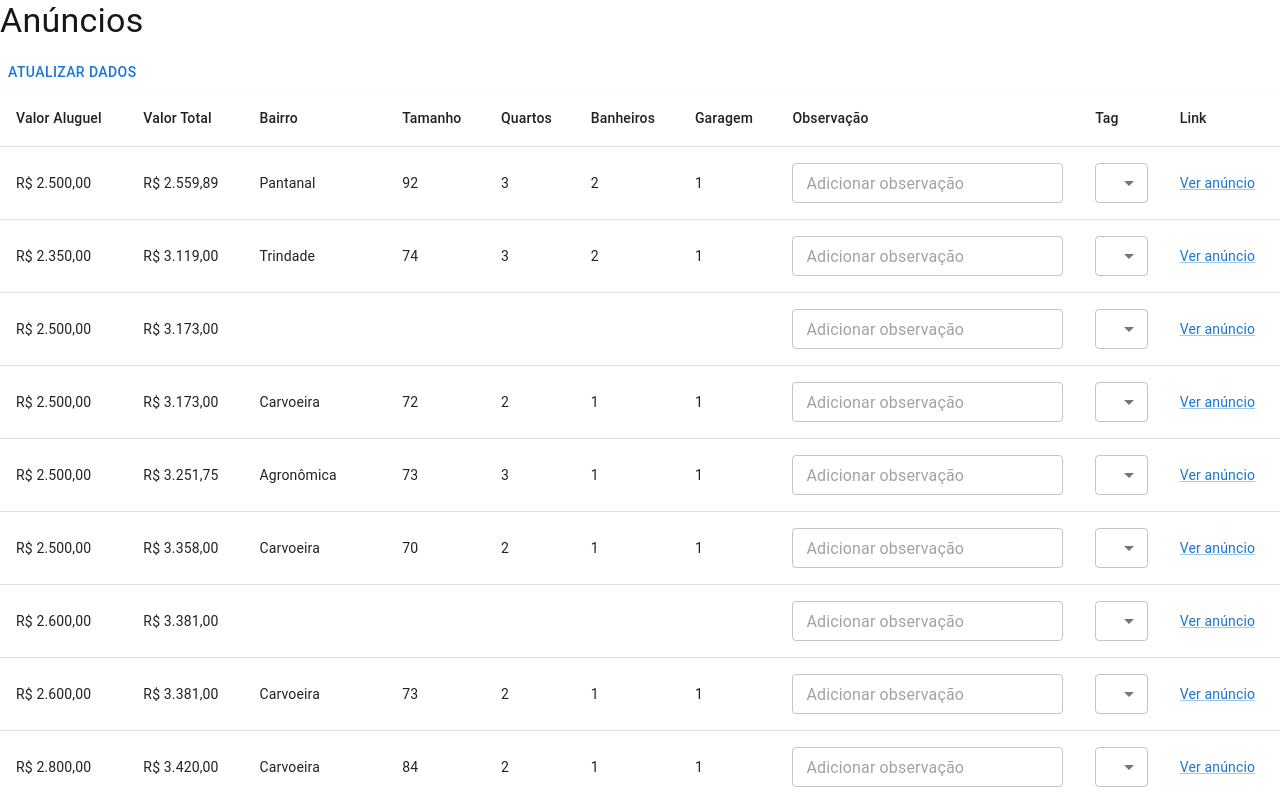
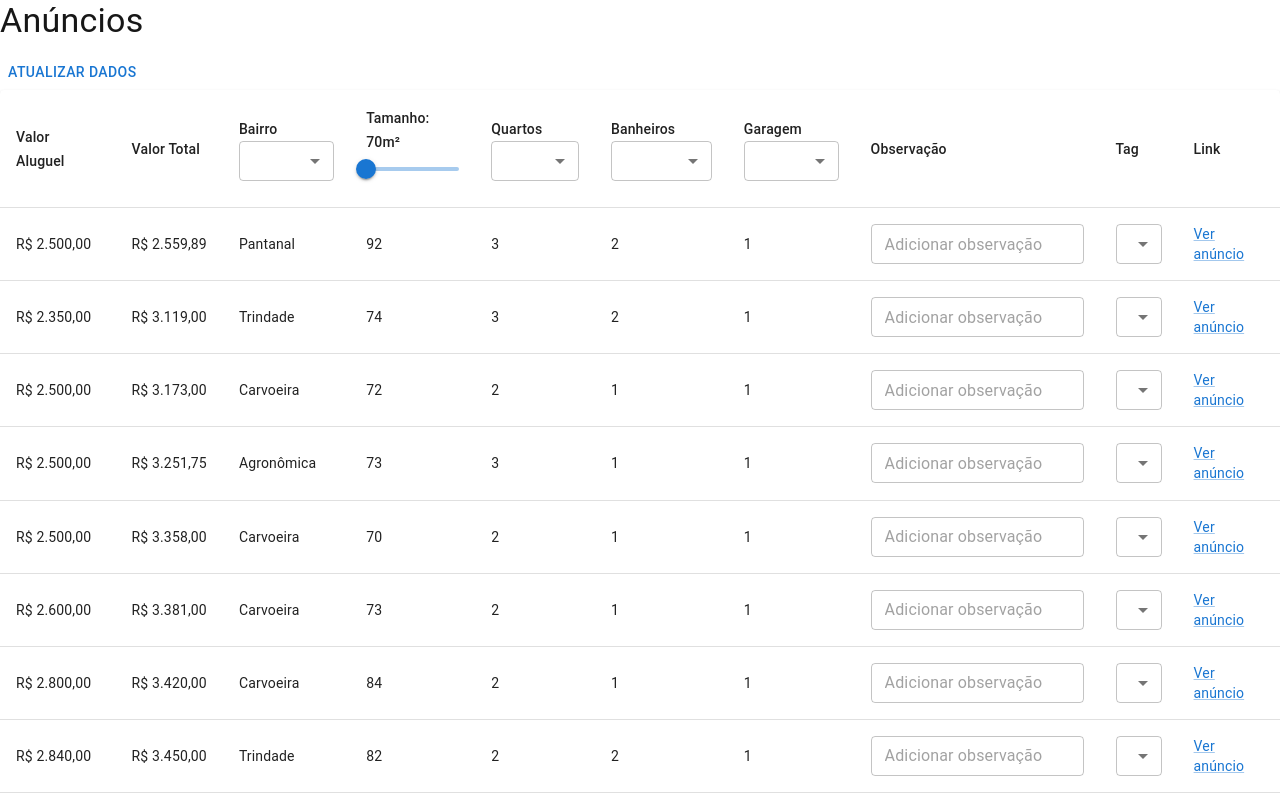
Before and after one commit to raivitor/gerenciador-de-anuncios-de-aluguel, a Next.js app: page / in a window 1280 px wide. Shown: the top 800 px of the page. Built offline with nearby package versions, Linux system fonts and the light colour scheme.

Commit message:
feat: adicionando filtros

```diff
--- a/src/app/page.tsx
+++ b/src/app/page.tsx
@@ -14,14 +14,32 @@ import {
   TextField,
   MenuItem,
   Button,
+  Slider,
 } from '@mui/material';
 import type { Tag } from './types/tag';
 import type { Apartamento } from '@/crawlers/core/types';
 
 export default function Home() {
   const [anuncios, setAnuncios] = useState<Apartamento[]>([]);
+  const [filtros, setFiltros] = useState({
+    bairro: '',
+    tamanho: 70,
+    quartos: '',
+    banheiros: '',
+    garagem: '',
+  });
 
   const tagsDisponiveis = useMemo<Tag[]>(() => ['Não', 'Entrar em contato', 'Agendado', 'Visitado'], []);
+
+  // Calcula opções únicas
+  const opcoesQuartos = useMemo(() => [...new Set(anuncios.map(a => a.quartos).filter(Boolean))].sort((a, b) => (a || 0) - (b || 0)), [anuncios]);
+  const opcoesBanheiros = useMemo(() => [...new Set(anuncios.map(a => a.banheiros).filter(Boolean))].sort((a, b) => (a || 0) - (b || 0)), [anuncios]);
+  const opcoesGaragem = useMemo(() => [...new Set(anuncios.map(a => a.garagem).filter(Boolean))].sort((a, b) => (a || 0) - (b || 0)), [anuncios]);
+  const opcoesBairros = useMemo(
+    () => [...new Set(anuncios.map(a => a.bairro).filter(b => b && b.trim() !== ''))].sort(),
+    [anuncios]
+  );
+  const tamanhoMaximo = useMemo(() => Math.max(...anuncios.map(a => a.tamanho || 0)), [anuncios]);
 
   const handleObservacaoChange = (index: number, observacao: string) => {
     setAnuncios(prev =>
@@ -59,6 +77,18 @@ export default function Home() {
     }
   };
 
+  // Filtra os anúncios conforme os filtros
+  const anunciosFiltrados = useMemo(() => {
+    return anuncios.filter(anuncio => {
+      const bairroMatch = filtros.bairro === '' || anuncio.bairro?.toLowerCase().includes(filtros.bairro.toLowerCase());
+      const tamanhoMatch = (anuncio.tamanho || 0) >= filtros.tamanho;
+      const quartosMatch = filtros.quartos === '' || anuncio.quartos === Number(filtros.quartos);
+      const banheirosMatch = filtros.banheiros === '' || anuncio.banheiros === Number(filtros.banheiros);
+      const garagemMatch = filtros.garagem === '' || anuncio.garagem === Number(filtros.garagem);
+      return bairroMatch && tamanhoMatch && quartosMatch && banheirosMatch && garagemMatch;
+    });
+  }, [anuncios, filtros]);
+
   return (
     <main>
       <Typography variant='h4' component='h1' gutterBottom>
@@ -71,18 +101,85 @@ export default function Home() {
             <TableRow>
               <TableCell>Valor Aluguel</TableCell>
               <TableCell>Valor Total</TableCell>
-              <TableCell>Bairro</TableCell>
-              <TableCell>Tamanho</TableCell>
-              <TableCell>Quartos</TableCell>
-              <TableCell>Banheiros</TableCell>
-              <TableCell>Garagem</TableCell>
+              <TableCell>
+                Bairro
+                <TextField
+                  select
+                  value={filtros.bairro}
+                  onChange={e => setFiltros(f => ({ ...f, bairro: e.target.value }))}
+                  size='small'
+                  fullWidth
+                >
+                  <MenuItem value=''>Todos</MenuItem>
+                  {opcoesBairros.map(bairro => (
+                    <MenuItem key={bairro} value={bairro}>{bairro}</MenuItem>
+                  ))}
+                </TextField>
+              </TableCell>
+              <TableCell>
+                Tamanho: {filtros.tamanho}m²
+                <Slider
+                  value={filtros.tamanho}
+                  onChange={(_, value) => setFiltros(f => ({ ...f, tamanho: value as number }))}
+                  min={70}
+                  max={tamanhoMaximo}
+                  step={5}
+                  valueLabelDisplay="auto"
+                  valueLabelFormat={(value) => `${value}m²`}
+                />
+              </TableCell>
+              <TableCell>
+                Quartos
+                <TextField
+                  select
+                  value={filtros.quartos}
+                  onChange={e => setFiltros(f => ({ ...f, quartos: e.target.value }))}
+                  size='small'
+                  fullWidth
+                >
+                  <MenuItem value=''>Todos</MenuItem>
+                  {opcoesQuartos.map(q => (
+                    <MenuItem key={q} value={q}>{q}</MenuItem>
+                  ))}
+                </TextField>
+              </TableCell>
+              <TableCell>
+                Banheiros
+                <TextField
+                  select
+                  value={filtros.banheiros}
+                  onChange={e => setFiltros(f => ({ ...f, banheiros: e.target.value }))}
+                  size='small'
+                  fullWidth
+                >
+                  <MenuItem value=''>Todos</MenuItem>
+                  {opcoesBanheiros.map(b => (
+                    <MenuItem key={b} value={b}>{b}</MenuItem>
+                  ))}
+                </TextField>
+              </TableCell>
+              <TableCell>
+                Garagem
+                <TextField
+                  select
+                  value={filtros.garagem}
+                  onChange={e => setFiltros(f => ({ ...f, garagem: e.target.value }))}
+                  size='small'
+                  fullWidth
+                >
+                  <MenuItem value=''>Todos</MenuItem>
+                  {opcoesGaragem.map(g => (
+                    <MenuItem key={g} value={g}>{g}</MenuItem>
+                  ))}
+                </TextField>
+              </TableCell>
               <TableCell>Observação</TableCell>
               <TableCell>Tag</TableCell>
               <TableCell>Link</TableCell>
             </TableRow>
           </TableHead>
           <TableBody>
-            {anuncios.map((anuncio, index) => (
+            {anunciosFiltrados.map((anuncio, index) => (
               <TableRow key={anuncio.id || index}>
                 <TableCell>{anuncio.valor_aluguel.toLocaleString('pt-BR', { style: 'currency', currency: 'BRL' })}</TableCell>
                 <TableCell>{anuncio.valor_total.toLocaleString('pt-BR', { style: 'currency', currency: 'BRL' })}</TableCell>
--- a/src/crawlers/providers/Sanremo/crawler.ts
+++ b/src/crawlers/providers/Sanremo/crawler.ts
@@ -75,7 +75,7 @@ export class SanRemoCrawler extends PuppeteerCrawler {
     await this.navigateToListingsPage(page);
     //this.scrollToBottom(page);
 
-    const { rawListaApto, totalBusca } = await page.evaluate(() => {
+    const { rawListaApto } = await page.evaluate(() => {
       const baseURL = 'https://www.sanremoimoveis.com.br';
       const totalResultados =
         document
--- a/src/crawlers/providers/gralha/crawler.ts
+++ b/src/crawlers/providers/gralha/crawler.ts
@@ -76,7 +76,7 @@ export class GralhaCrawler extends PuppeteerCrawler {
     await this.navigateToListingsPage(page);
     this.scrollToBottom(page);
 
-    const { rawListaApto, totalBusca } = await page.evaluate(() => {
+    const { rawListaApto } = await page.evaluate(() => {
       const totalResultados =
         document
           .querySelector<HTMLElement>('div.ListResult_InfoBar_CountMsg > h1')
```
